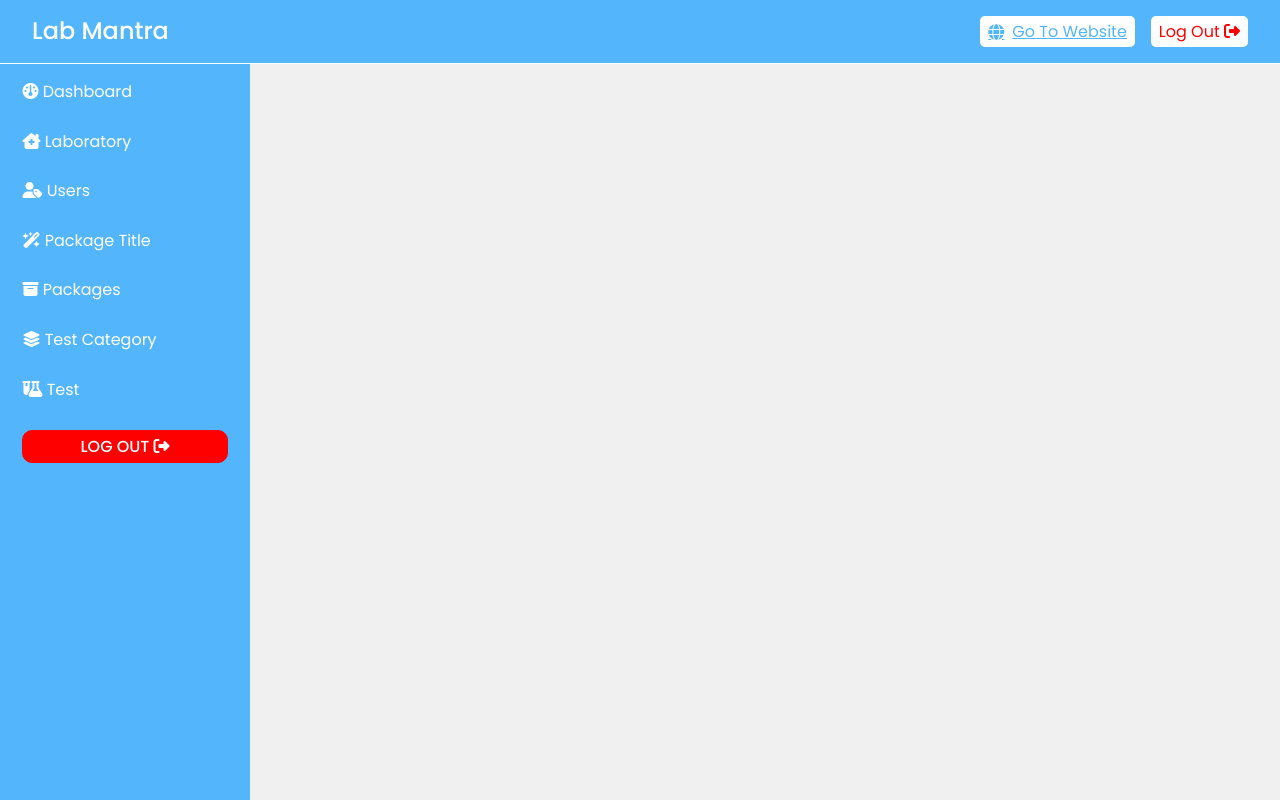
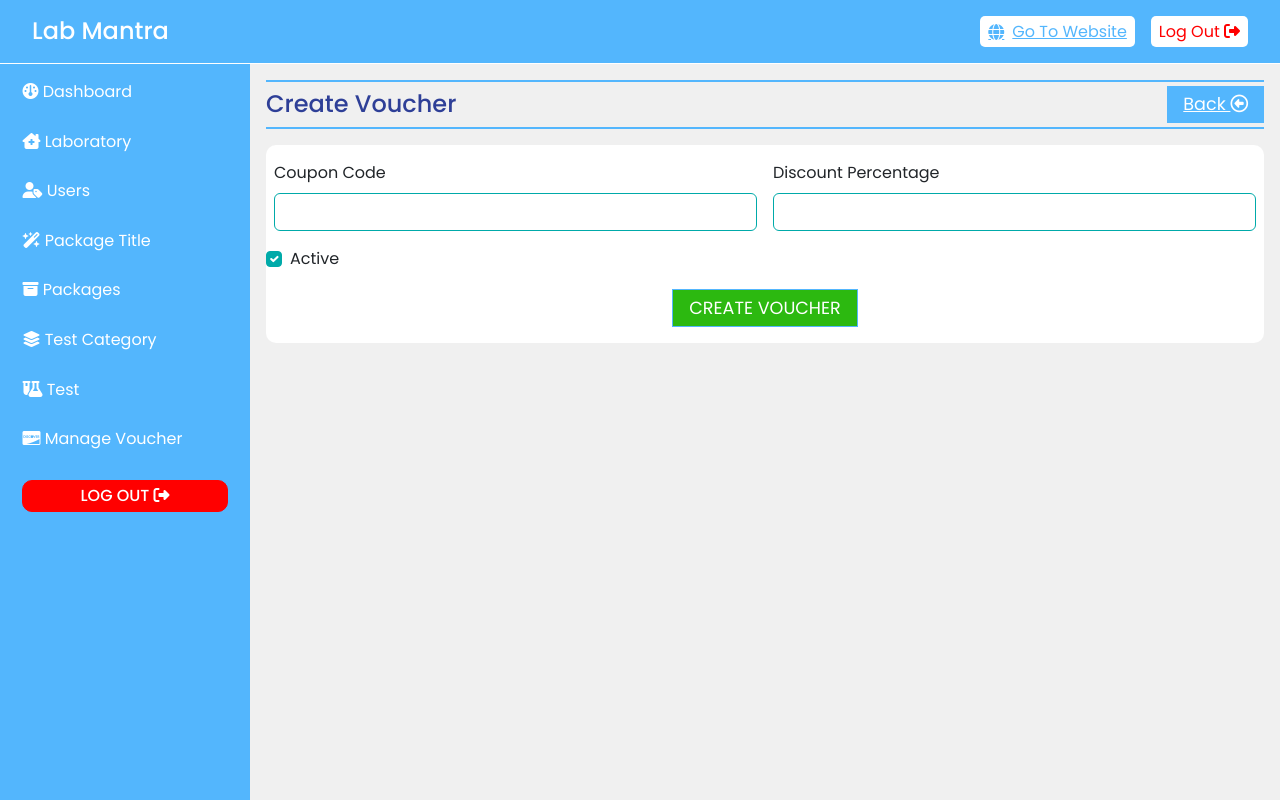
Before and after one commit to HARSH-VARDHAN-MISHRA/Lab-Mantra-admin, a React (Create React App) app: page /add-voucher in a window 1280 px wide. Built offline with nearby package versions, Linux system fonts and the light colour scheme.

Commit message:
add voucher section

```diff
--- a/src/Components/Header/Header.jsx
+++ b/src/Components/Header/Header.jsx
@@ -41,7 +41,7 @@
             <li><Link to="/all-package" onClick={handletoggleBtn}> <i className="fa-solid fa-box-archive"></i> Packages</Link></li>
             <li><Link to="/all-test-category" onClick={handletoggleBtn}> <i className="fa-solid fa-layer-group"></i> Test Category</Link></li>
             <li><Link to="/all-test" onClick={handletoggleBtn}> <i className="fa-solid fa-flask-vial"></i> Test</Link></li>
-
+            <li><Link to="/all-voucher" onClick={handletoggleBtn}> <i class="fa-brands fa-cc-discover"></i> Manage Voucher</Link></li>
             <button className='logout'>Log Out <i className="fa-solid fa-right-from-bracket"></i></button>
 
           </ul>
--- a/src/Components/Home/Home.jsx
+++ b/src/Components/Home/Home.jsx
@@ -17,6 +17,8 @@
 import AddLaboratory from '../../Pages/Laboratory/AddLaboratory'
 import AllLaboratory from '../../Pages/Laboratory/AllLaboratory'
 import AllUser from '../../Pages/Users/AllUser'
+import AllVoucher from '../../Pages/Vouchers/AllVoucher'
+import CreateVoucher from '../../Pages/Vouchers/AddVoucher'
 
 
 const Home = () => {
@@ -56,6 +58,10 @@
           {/* --- Users --- */}
           <Route path={"/all-users"} element={<AllUser/>}/>
 
+          {/* --- Vouchers --- */}
+          <Route path={"/all-voucher"} element={<AllVoucher/>}/>   {/* // All Vouchers */}
+          <Route path={"/add-voucher"} element={<CreateVoucher/>}/>
+
         </Routes>
       </div>
 
--- /dev/null
+++ b/src/Pages/Vouchers/AddVoucher.jsx
@@ -0,0 +1,109 @@
+import React, { useState } from 'react';
+import axios from 'axios';
+import { ToastContainer, toast } from 'react-toastify';
+import 'react-toastify/dist/ReactToastify.css';
+import { Link } from 'react-router-dom';
+import { useNavigate } from 'react-router-dom';
+
+
+const CreateVoucher = ({ onCreate }) => {
+    const navigate = useNavigate();
+
+    const [isLoading, setIsLoading] = useState(false);
+
+    const [formData, setFormData] = useState({
+        CouponeCode: '',
+        HowMuchPercentageof: '',
+        Active: true,
+    });
+
+    const handleChange = (e) => {
+        setFormData({ ...formData, [e.target.name]: e.target.value });
+    };
+
+    const handleSubmit = async (e) => {
+        e.preventDefault();
+
+        // Validation
+        if (!formData.CouponeCode || !formData.HowMuchPercentageof) {
+            toast.error('Please submit all fields');
+            return;
+        }
+
+        setIsLoading(true);
+
+        try {
+            const response = await axios.post('http://localhost:6842/api/v1/vouchers/create-vouchers', formData);  // Adjust the endpoint as needed
+            console.log(response.data.data);
+            toast.success('Coupon Code Generated Successfully');
+            setIsLoading(false);
+            navigate('/all-voucher');
+            //   setFormData({ CouponeCode: '', HowMuchPercentageof: '', Active: true });
+        } catch (error) {
+            console.error("Error creating voucher:", error);
+            toast.error(error.response.data.error || "Internal Server Error")
+            setIsLoading(false);
+        }
+    };
+
+    return (
+        <>
+
+            <div className="bread">
+                <div className="head">
+                    <h4>Create Voucher</h4>
+                </div>
+                <div className="links">
+                    <Link to="/all-voucher" className="add-new">Back <i className="fa-regular fa-circle-left"></i></Link>
+                </div>
+            </div>
+
+            <div className="d-form">
+                <form className="row g-3" onSubmit={handleSubmit}>
+                    <div className="col-md-6">
+                        <label className="form-label">Coupon Code</label>
+                        <input
+                            type="text"
+                            name="CouponeCode"
+                            value={formData.CouponeCode}
+                            onChange={handleChange}
+                            className="form-control"
+                        />
+                    </div>
+                    <div className="col-md-6">
+                        <label className="form-label">Discount Percentage</label>
+                        <input
+                            type="number"
+                            name="HowMuchPercentageof"
+                            value={formData.HowMuchPercentageof}
+                            onChange={handleChange}
+                            className="form-control"
+                        />
+                    </div>
+                    <div className="col-md-6 form-check">
+                        <input
+                            type="checkbox"
+                            name="Active"
+                            checked={formData.Active}
+                            onChange={(e) => setFormData({ ...formData, Active: e.target.checked })}
+                            className="form-check-input"
+                        />
+                        <label className="form-check-label">Active</label>
+                    </div>
+                    <div className="col-12 text-center">
+                        <button type="submit" disabled={isLoading} className={`${isLoading ? 'not-allowed':'allowed'}`}>
+                            {isLoading ? "Please Wait..." : "Create Voucher"}
+                        </button>
+                    </div>
+
+                </form>
+
+            </div>
+
+
+        </>
+
+    );
+};
+
+export default CreateVoucher;
--- /dev/null
+++ b/src/Pages/Vouchers/AllVoucher.jsx
@@ -0,0 +1,105 @@
+import React, { useState, useEffect } from 'react';
+import axios from 'axios';
+import { Link } from 'react-router-dom';
+
+
+const AllVoucher = () => {
+    const [vouchers, setVouchers] = useState([]);
+
+    useEffect(() => {
+        const fetchVouchers = async () => {
+            try {
+                const response = await axios.get('http://localhost:6842/api/v1/vouchers');  // Adjust the endpoint as needed
+                setVouchers(response.data.data);
+            } catch (error) {
+                console.error("Error fetching vouchers:", error);
+            }
+        };
+
+        fetchVouchers();
+    }, []);
+
+    const markActive = async (id) => {
+        try {
+            await axios.put(`http://localhost:6842/api/v1/vouchers/activateVoucher/${id}`);
+            // Update the local state to reflect the change
+            setVouchers(vouchers.map(voucher => voucher._id === id ? { ...voucher, Active: true } : voucher));
+        } catch (error) {
+            console.error("Error marking voucher as active:", error);
+        }
+    };
+
+    const markInActive = async (id) => {
+        try {
+            await axios.put(`http://localhost:6842/api/v1/vouchers/deactivateVoucher/${id}`);
+            // Update the local state to reflect the change
+            setVouchers(vouchers.map(voucher => voucher._id === id ? { ...voucher, Active: false } : voucher));
+        } catch (error) {
+            console.error("Error marking voucher as inactive:", error);
+        }
+    };
+
+    const markDelete = async (id) => {
+        try {
+            await axios.delete(`http://localhost:6842/api/v1/vouchers/deleteVoucher/${id}`);
+            // Remove the voucher from local state
+            setVouchers(vouchers.filter(voucher => voucher._id !== id));
+        } catch (error) {
+            console.error("Error deleting voucher:", error);
+        }
+    };
+
+    return (
+        <>
+            <div className="bread">
+                <div className="head">
+                    <h4>All Voucher </h4>
+                </div>
+                <div className="links">
+                    <Link to="/add-voucher" className="add-new">Add New <i class="fa-solid fa-plus"></i></Link>
+                </div>
+            </div>
+
+
+
+
+                        <section className=" mt-2 d-table table-responsive">
+                            <table class="table table-bordered table-striped table-hover">
+                                <thead>
+                                    <tr>
+                                        <th scope="col">Coupon Code</th>
+                                        <th scope="col">Discount Percentage</th>
+                                        <th scope="col">Status</th>
+                                        <th scope="col">Mark Active</th>
+                                        <th scope="col">Mark In-Active</th>
+                                        <th scope="col">Delete</th>
+                                    </tr>
+                                </thead>
+                                <tbody>
+                                    {vouchers && vouchers.map(voucher => (
+                                        <tr key={voucher._id}>
+                                            <td>{voucher.CouponeCode}</td>
+                                            <td>{voucher.HowMuchPercentageof}%</td>
+                                            <td>{voucher.Active ? 'Yes' : 'No'}</td>
+                                            <td>
+                                                <button className="btn btn-success btn-sm" onClick={() => markActive(voucher._id)}>Active</button>
+                                            </td>
+                                            <td>
+                                                <button className="btn btn-danger btn-sm" onClick={() => markInActive(voucher._id)}>De-Active</button>
+                                            </td>
+                                            <td>
+                                                <Link className="bt delete" onClick={() => markDelete(voucher._id)}>Delete <i class="fa-solid fa-trash"></i></Link>
+                                            </td>
+                                        </tr>
+                                    ))}
+                                </tbody>
+                            </table>
+                        </section>
+
+
+        </>
+
+    );
+}
+
+export default AllVoucher;
```
